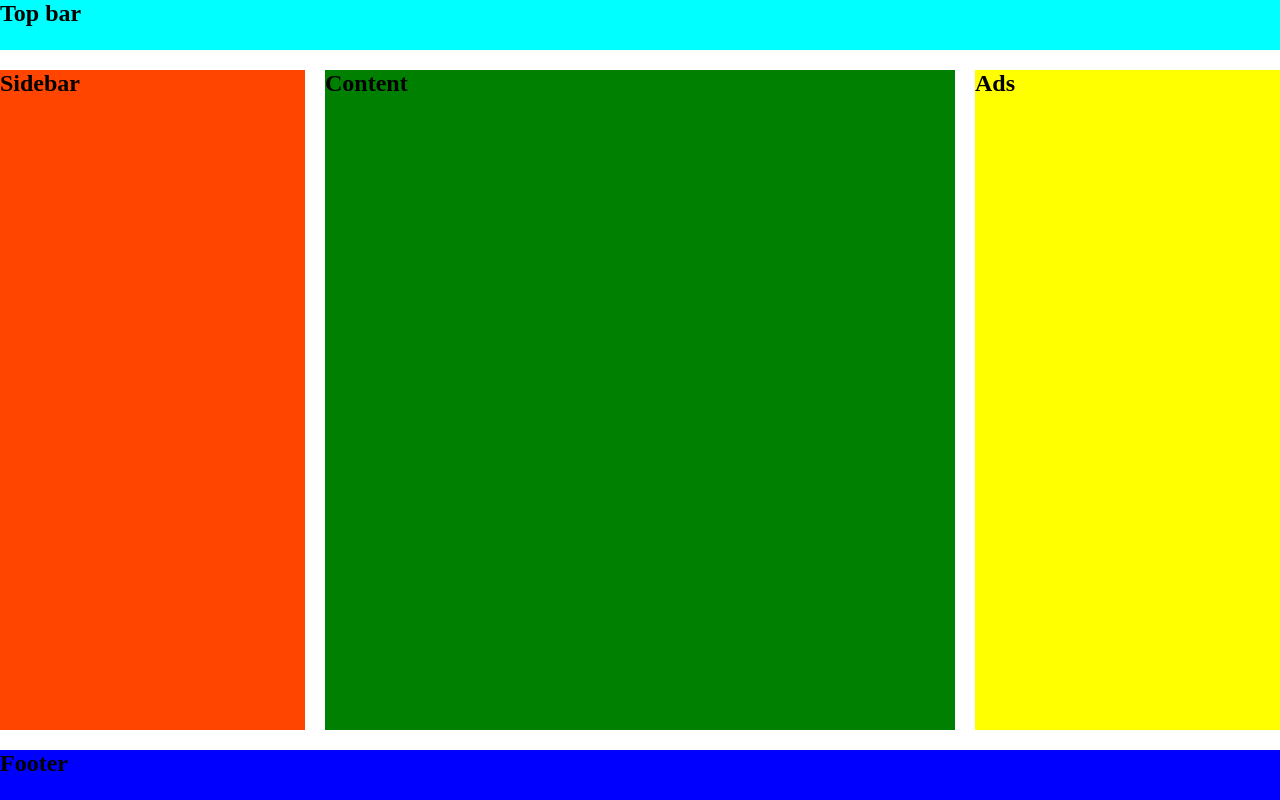
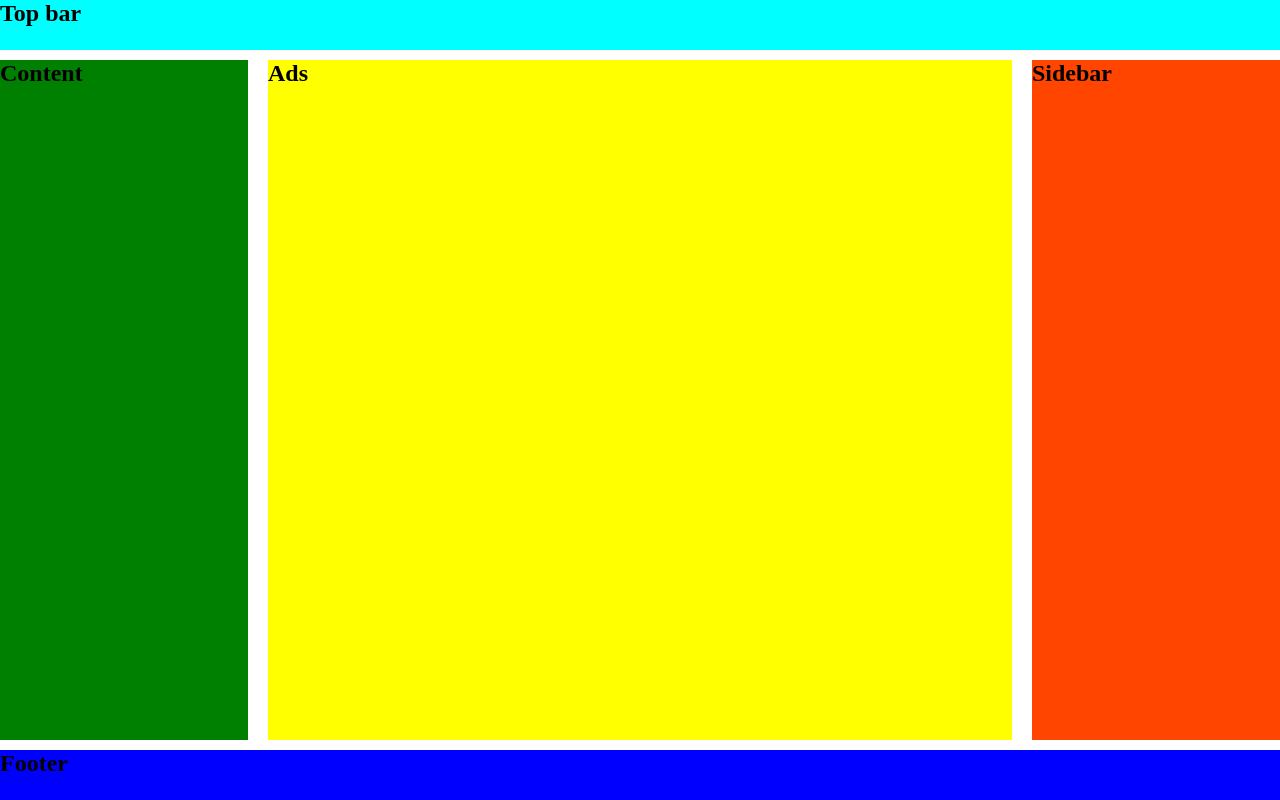
Before and after one commit to Moria476/homework, a plain HTML site: page grid/basic-layout/index.html in a window 1280 px wide. Drawn offline with Linux system fonts and the light colour scheme.

Commit message:
first task fixed

```diff
--- a/grid/basic-layout/styles.css
+++ b/grid/basic-layout/styles.css
@@ -1,3 +1,4 @@
+/*
 * {
   font-size: x-large;
   font-weight: bold;
@@ -5,27 +6,28 @@
 }
 
 main {
+  display: grid;
+  grid-template-areas:
+    "topbar topbar topbar"
+    "content ads sidebar"
+    "footer footer footer";
+  grid-template-columns: 1fr 3fr 1fr;
+  grid-template-rows: 50px auto 50px;
+  gap: 10px 20px;
   height: 100vh;
-  display: grid;
-  grid-template-columns: repeat(4, 1fr);
-  grid-template-rows: 50px auto 50px;
-  grid-template-areas:
-    "header header header header"
-    "sidebar article  article aside"
-    "footer footer footer footer";
-  gap: 20px;
 }
 
 header {
-  grid-area: header;
+  grid-area: topbar;
   background-color: aqua;
 }
+
 article {
-  grid-area: article;
-  background-color: green;
+  grid-area: content;
+  background-color: yellowgreen;
 }
 aside {
-  grid-area: aside;
+  grid-area: ads;
   background-color: yellow;
 }
 nav {
@@ -36,3 +38,48 @@ footer {
   grid-area: footer;
   background-color: blue;
 }
+ */
+
+* {
+  font-size: x-large;
+  font-weight: bold;
+  margin: 0;
+}
+
+main {
+  height: 100vh;
+  display: grid;
+  /* grid-template-columns: repeat(4, 1fr); */
+  grid-template-columns: 1fr 3fr 1fr;
+  grid-template-rows: 50px auto 50px;
+  grid-template-areas:
+    /* "header header header header"
+    "sidebar article  article aside"
+    "footer footer footer footer"; */
+    "topbar topbar topbar"
+    "content ads sidebar"
+    "footer footer footer";
+
+  gap: 10px 20px;
+}
+
+header {
+  grid-area: topbar;
+  background-color: aqua;
+}
+article {
+  grid-area: content;
+  background-color: green;
+}
+aside {
+  grid-area: ads;
+  background-color: yellow;
+}
+nav {
+  grid-area: sidebar;
+  background-color: orangered;
+}
+footer {
+  grid-area: footer;
+  background-color: blue;
+}
```
